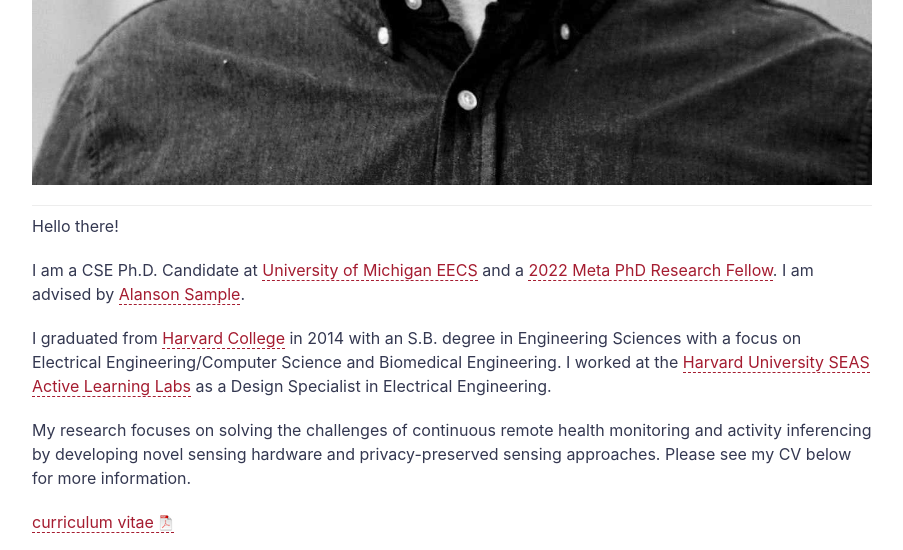
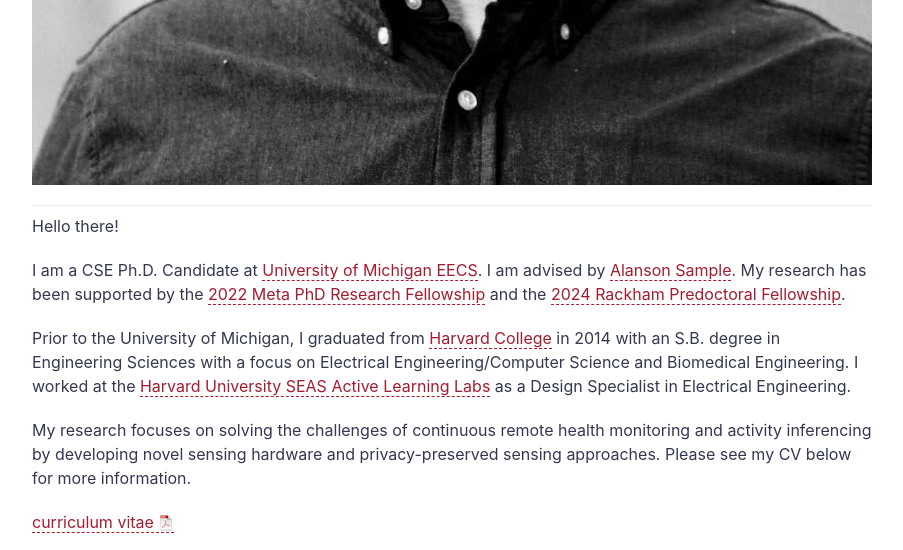
Before and after one commit to yashairavantchi/yashairavantchi.github.io, a Jekyll site: the page built from about.md, in a window 1280 px wide and 900 px high, scrolled down 976 px, cut to the strip 0-550 px from the top of the window. Shown: the whole strip, without its empty margins (188-1091 px from the left). Built offline with Jekyll 4.4.1, drawn with Linux system fonts in a browser that asks for light colours.

Commit message:
Update about.md

```diff
--- a/about.md
+++ b/about.md
@@ -11,9 +11,9 @@ permalink: /about/
 
 Hello there!
 
-I am a CSE Ph.D. Candidate at [University of Michigan EECS](https://www.eecs.umich.edu/) and a [2022 Meta PhD Research Fellow](https://research.facebook.com/blog/2022/2/announcing-the-recipients-of-the-2022-meta-phd-research-fellowship/). I am advised by [Alanson Sample](http://www.alansonsample.com/).
+I am a CSE Ph.D. Candidate at [University of Michigan EECS](https://www.eecs.umich.edu/). I am advised by [Alanson Sample](http://www.alansonsample.com/). My research has been supported by the [2022 Meta PhD Research Fellowship](https://research.facebook.com/blog/2022/2/announcing-the-recipients-of-the-2022-meta-phd-research-fellowship/) and the [2024 Rackham Predoctoral Fellowship](https://cse.engin.umich.edu/stories/yasha-iravantchi-receives-rackham-predoctoral-fellowship).
 
-I graduated from [Harvard College](https://college.harvard.edu) in 2014 with an S.B. degree in Engineering Sciences with a focus on Electrical Engineering/Computer Science and Biomedical Engineering. I worked at the
+Prior to the University of Michigan, I graduated from [Harvard College](https://college.harvard.edu) in 2014 with an S.B. degree in Engineering Sciences with a focus on Electrical Engineering/Computer Science and Biomedical Engineering. I worked at the
 [Harvard University SEAS Active Learning Labs](https://www.seas.harvard.edu/active-learning-labs) as a Design Specialist in Electrical Engineering.
 
 My research focuses on solving the challenges of continuous remote health monitoring and activity inferencing by developing novel sensing hardware and privacy-preserved sensing approaches. Please see my CV below for more information.
```
